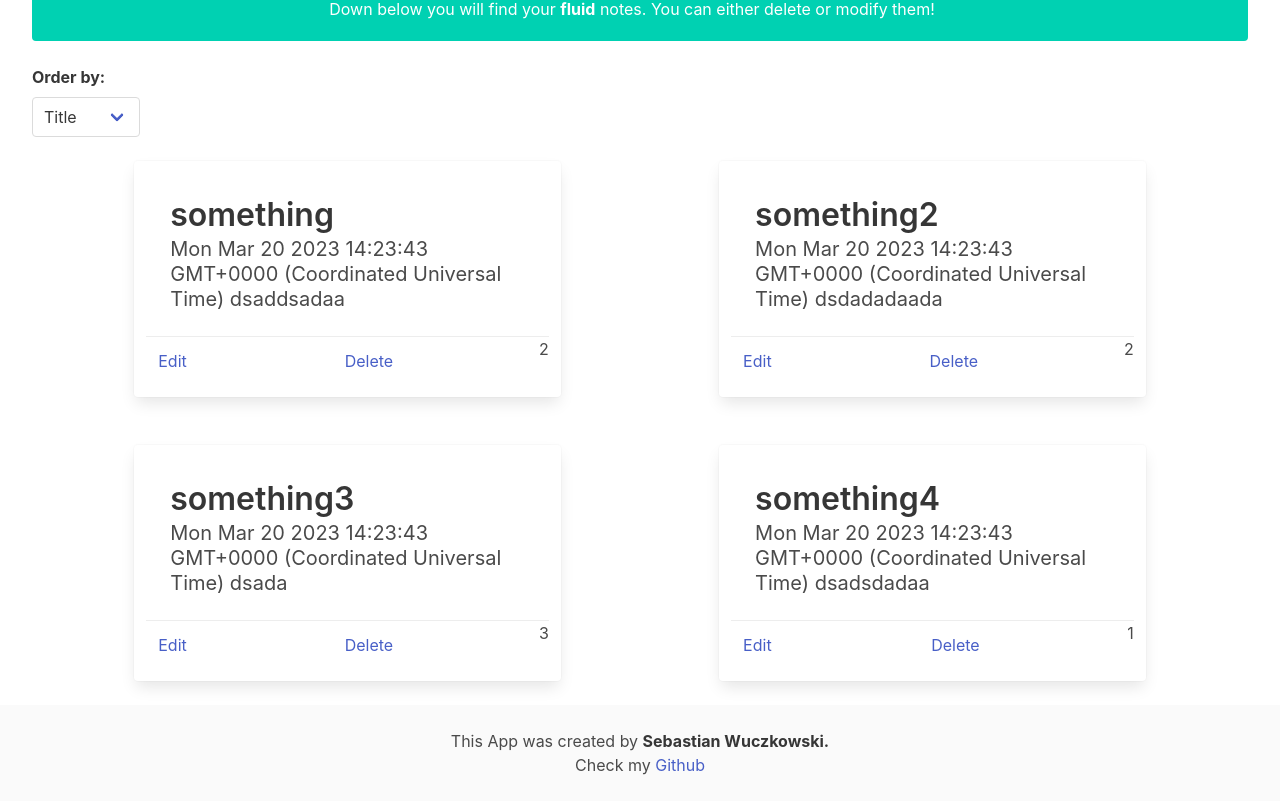
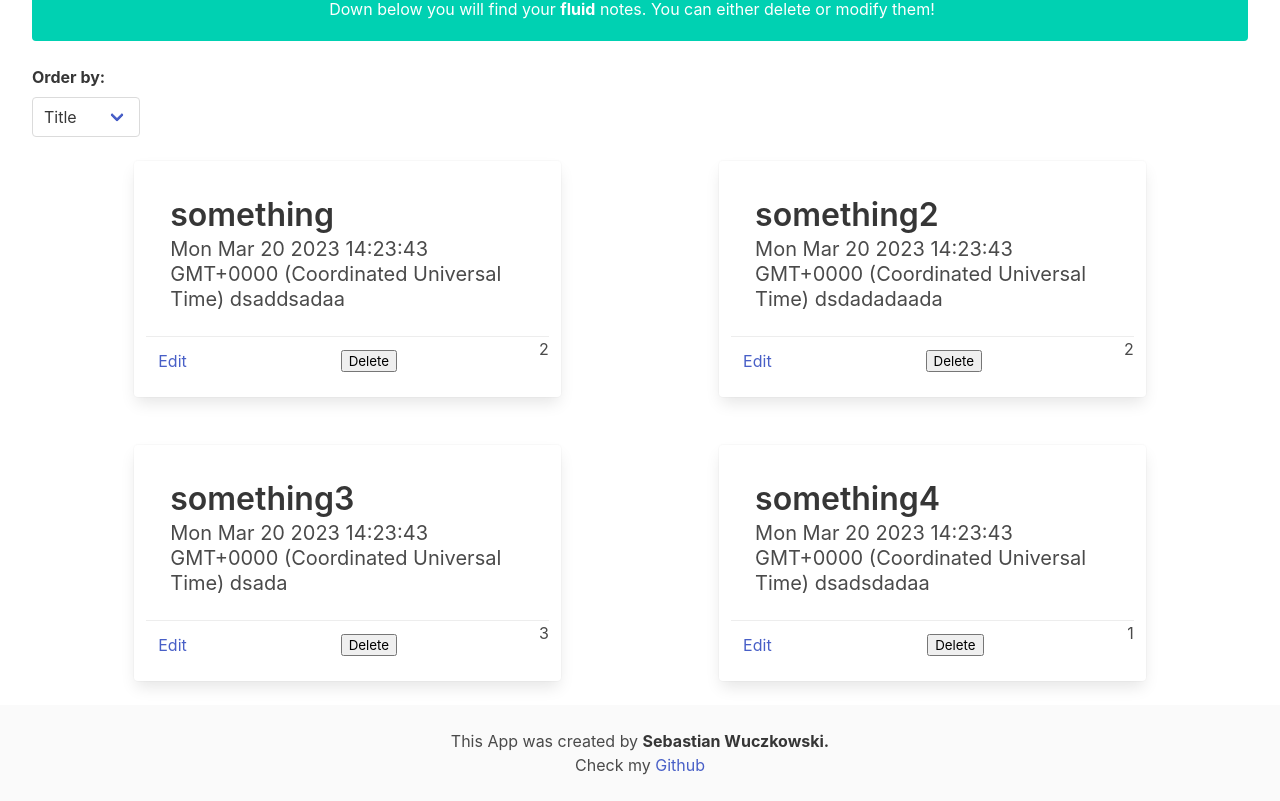
Before and after one commit to bednarroo/Nodeballs, a Vue app: page / in a window 1280 px wide. Shown: the part 758-1559 px from the top of the page. Built offline with nearby package versions, Linux system fonts and the light colour scheme.

Commit message:
add delete node

```diff
--- a/src/components/Card.vue
+++ b/src/components/Card.vue
@@ -11,14 +11,14 @@
   <div class="card-footer">
     <a href="">
         <div class="card-footer-item">
-        <a href="">
+        <a href="/edit/{{props.id}}">
             <span>Edit {{props.id}}</span>
         </a>
     </div>
     </a>
     <p class="card-footer-item">
-      <span> <a href="#">Delete</a>
-      </span>
+      <button @click="deleteElement(id)">  Delete
+      </button>
     </p>
     {{props.priority}}
 
@@ -27,6 +27,9 @@
 </template>
 
 <script setup>
+  import {useNotesStore} from '@/stores/notes.js';
+
+const notes = useNotesStore();
 
 const props = defineProps({
     title:{type: String},
@@ -36,6 +39,10 @@ const props = defineProps({
     priority:{type: Number},
 })
 
+const deleteElement = (id) => {
+notes.deleteNote(id)
+}
+
 </script>
 
 <style>
--- a/src/stores/notes.js
+++ b/src/stores/notes.js
@@ -9,7 +9,12 @@ export const useNotesStore = defineStore({
         addNote(note){
             this.notes.push(note)
         },
-        deleteNote(){
+        deleteNote(noteid){
+            // console.log(this.notes)
+            // console.log(noteid);
+            this.notes = this.notes.filter(note => {
+                console.log(noteid, noteid )
+                return note.id !== noteid });
 
         },
         editNote(){
```
